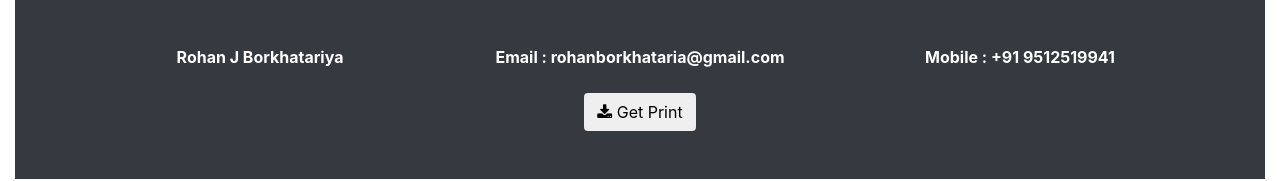
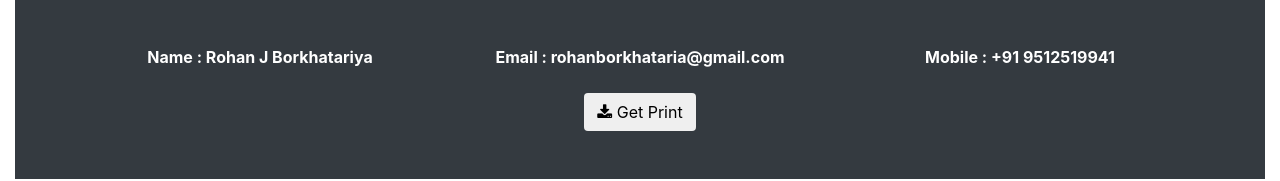
Before and after one commit to Rony20/Portfolio, a plain HTML site: page index.html in a window 1280 px wide. Shown: the part 374-555 px from the top of the page. Drawn offline with nearby package versions, Linux system fonts and the light colour scheme.

Commit message:
Footer Corrected

```diff
--- a/index.html
+++ b/index.html
@@ -316,7 +316,7 @@
 
 			<div class="container pb-4">
 				<div class="row">
-					<div class="col-lg-4 col-md-4 font-weight-bold text-white">Rohan J Borkhatariya</div>
+					<div class="col-lg-4 col-md-4 font-weight-bold text-white">Name : Rohan J Borkhatariya</div>
 					<div class="col-lg-4 col-md-4 font-weight-bold text-white">Email : rohanborkhataria@gmail.com</div>
 					<div class="col-lg-4 col-md-4 font-weight-bold text-white">Mobile : +91 9512519941</div>
 				</div>
```
